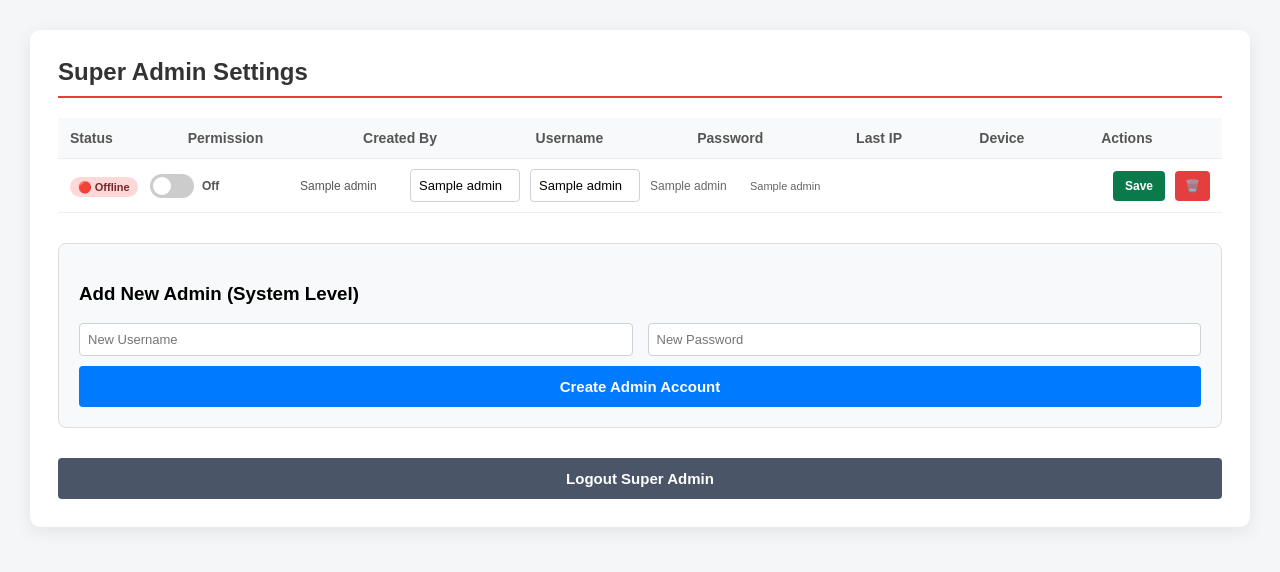
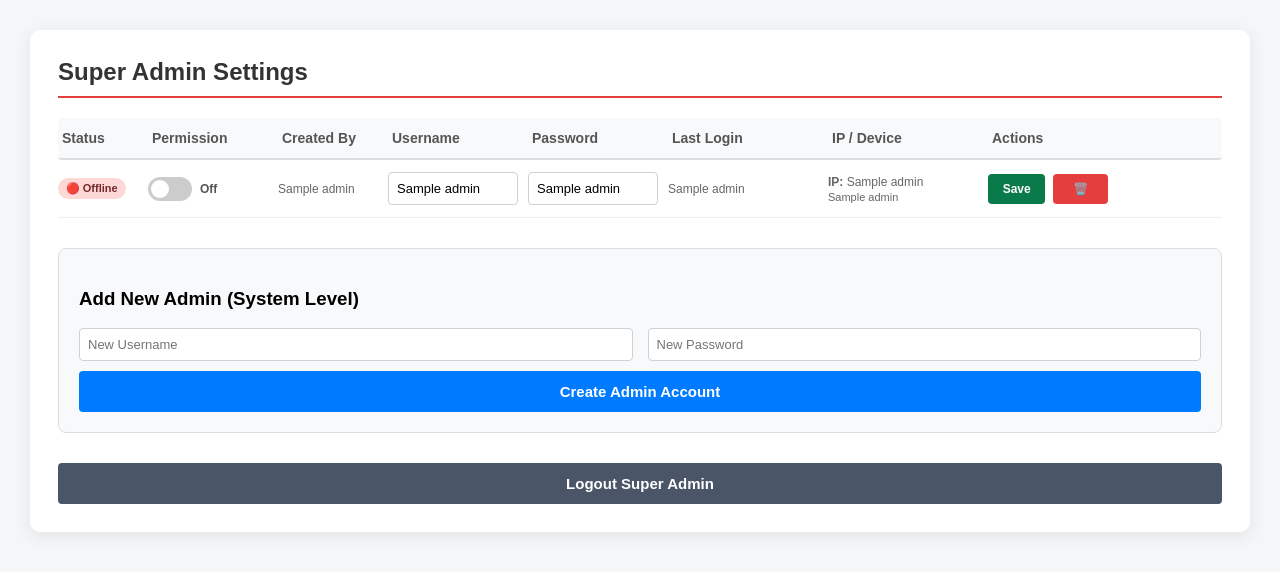
Before and after one commit to Mignon2544/green-deltaa.tattawhid.com, a Flask app: template templates/super_dashboard.html in a window 1280 px wide. Shown: the top 572 px of the page. Run offline with Flask 3, Linux system fonts and the light colour scheme; the template is opened without the code that fills it: most values are stand-ins (such as "Sample title", 1, 10 or a date in 2020); some libraries are stand-ins or nearby versions.

Commit message:
Refactor dashboard layout and styles
Updated card width and improved table layout with grid system for better alignment. Enhanced toggle switch styles and adjusted button widths for consistency.

```diff
--- a/templates/super_dashboard.html
+++ b/templates/super_dashboard.html
@@ -6,33 +6,48 @@
   <meta name="viewport" content="width=device-width, initial-scale=1">
   <style>
     body { font-family: Arial, sans-serif; background: #f4f6f8; margin: 0; padding: 30px; }
-    .card { max-width: 1300px; margin: auto; background: white; padding: 28px; border-radius: 10px; box-shadow: 0 4px 18px rgba(0,0,0,.08); }
+    .card { max-width: 1400px; margin: auto; background: white; padding: 28px; border-radius: 10px; box-shadow: 0 4px 18px rgba(0,0,0,.08); }
     h1 { margin-top: 0; font-size: 24px; color: #333; border-bottom: 2px solid #e53e3e; padding-bottom: 10px; margin-bottom: 20px;}
 
     .flash-success { background: #c6f6d5; color: #22543d; padding: 12px; border-radius: 6px; margin-bottom: 20px; font-weight: bold; }
     .flash-error { background: #fed7d7; color: #742a2a; padding: 12px; border-radius: 6px; margin-bottom: 20px; font-weight: bold; }
 
     .table-container { width: 100%; overflow-x: auto; margin-bottom: 30px; }
-    table { width: 100%; border-collapse: collapse; min-width: 1100px; }
-    th, td { padding: 12px; text-align: left; border-bottom: 1px solid #eee; font-size: 14px; vertical-align: middle; }
-    th { background: #f8f9fa; font-weight: bold; color: #555; white-space: nowrap; }
 
-    .row-container { display: flex; align-items: center; justify-content: space-between; gap: 10px; width: 100%; }
-    .edit-form { display: flex; align-items: center; gap: 10px; flex-grow: 1; margin: 0; }
+    /* Grid layout ensures headers and data align perfectly */
+    .table-row {
+      display: grid;
+      grid-template-columns: 80px 120px 100px 130px 130px 150px 150px 120px;
+      gap: 10px;
+      align-items: center;
+      padding: 12px 0;
+      border-bottom: 1px solid #eee;
+      min-width: 1100px;
+    }
 
-    input { padding: 8px; border: 1px solid #ccd2d8; border-radius: 4px; font-size: 13px; box-sizing: border-box; }
-    .input-username { width: 110px; }
-    .input-password { width: 110px; }
+    .table-header {
+      background: #f8f9fa;
+      font-weight: bold;
+      color: #555;
+      font-size: 14px;
+      padding: 12px 0;
+      border-bottom: 2px solid #ddd;
+      border-radius: 4px;
+    }
 
-    .data-text { font-size: 12px; color: #666; width: 90px; }
-    .device-text { font-size: 11px; color: #666; width: 120px; white-space: nowrap; overflow: hidden; text-overflow: ellipsis; }
+    .table-header div { padding-left: 4px; }
 
-    .badge-active { background: #c6f6d5; color: #22543d; padding: 4px 8px; border-radius: 12px; font-size: 11px; font-weight: bold; }
-    .badge-inactive { background: #fed7d7; color: #742a2a; padding: 4px 8px; border-radius: 12px; font-size: 11px; font-weight: bold; }
+    input { padding: 8px; border: 1px solid #ccd2d8; border-radius: 4px; font-size: 13px; box-sizing: border-box; width: 100%; }
+
+    .data-text { font-size: 12px; color: #666; }
+    .device-text { font-size: 11px; color: #666; white-space: nowrap; overflow: hidden; text-overflow: ellipsis; display: block; }
+
+    .badge-active { background: #c6f6d5; color: #22543d; padding: 4px 8px; border-radius: 12px; font-size: 11px; font-weight: bold; display: inline-block;}
+    .badge-inactive { background: #fed7d7; color: #742a2a; padding: 4px 8px; border-radius: 12px; font-size: 11px; font-weight: bold; display: inline-block;}
 
     .btn { padding: 8px 12px; border: none; border-radius: 4px; cursor: pointer; font-size: 12px; font-weight: bold; color: white; transition: 0.2s; }
-    .btn-save { background: #0b7a4b; margin-left: auto; }
-    .btn-delete { background: #e53e3e; padding: 8px 10px; }
+    .btn-save { background: #0b7a4b; width: 100%; }
+    .btn-delete { background: #e53e3e; padding: 8px 10px; width: 100%; }
 
     .btn-add { background: #007bff; width: 100%; padding: 12px; font-size: 15px; margin-top: 10px; }
     .btn-logout { background: #4a5568; width: 100%; padding: 12px; font-size: 15px; margin-top: 10px; text-decoration: none; display: block; text-align: center; box-sizing: border-box; border-radius: 4px; font-weight: bold; color: white; }
@@ -40,17 +55,17 @@
     .add-admin-box { background: #f8f9fa; padding: 20px; border-radius: 8px; border: 1px solid #ddd; margin-bottom: 30px; }
     .add-admin-grid { display: grid; grid-template-columns: 1fr 1fr; gap: 15px; }
 
-    /* 👇 NEW TOGGLE SWITCH CSS 👇 */
-    .switch-container { display: flex; align-items: center; gap: 8px; width: 140px;}
-    .switch { position: relative; display: inline-block; width: 44px; height: 24px; }
+    /* TOGGLE SWITCH CSS */
+    .switch-container { display: flex; align-items: center; gap: 8px; }
+    .switch { position: relative; display: inline-block; width: 44px; height: 24px; flex-shrink: 0; }
     .switch input { opacity: 0; width: 0; height: 0; }
     .slider { position: absolute; cursor: pointer; top: 0; left: 0; right: 0; bottom: 0; background-color: #ccc; transition: .4s; border-radius: 24px; }
     .slider:before { position: absolute; content: ""; height: 18px; width: 18px; left: 3px; bottom: 3px; background-color: white; transition: .4s; border-radius: 50%; }
     input:checked + .slider { background-color: #48bb78; }
     input:checked + .slider:before { transform: translateX(20px); }
     .switch-label { font-size: 12px; font-weight: bold; color: #555; }
-    /* 👆 END TOGGLE SWITCH CSS 👆 */
 
+    .form-actions { display: flex; gap: 8px; align-items: center; }
   </style>
 </head>
 <body>
@@ -66,27 +81,25 @@
     {% endwith %}
 
     <div class="table-container">
-      <table>
-        <thead>
-          <tr>
-            <th>Status</th>
-            <th>Permission</th>
-            <th>Created By</th>
-            <th>Username</th>
-            <th>Password</th>
-            <th>Last IP</th>
-            <th>Device</th>
-            <th>Actions</th>
-          </tr>
-        </thead>
-        <tbody>
+
+      <!-- HEADERS -->
+      <div class="table-row table-header">
+        <div>Status</div>
+        <div>Permission</div>
+        <div>Created By</div>
+        <div>Username</div>
+        <div>Password</div>
+        <div>Last Login</div>
+        <div>IP / Device</div>
+        <div>Actions</div>
+      </div>
+
+      <!-- ROWS -->
       {% for admin in admins %}
-          <tr>
-            <td colspan="8" style="padding: 10px 12px;">
-              <div class="row-container">
+      <form method="POST" action="/super-admin/edit-admin/{{ admin[0] }}" class="table-row">
 
-                <!-- Status -->
-                <div style="width: 70px;">
+        <!-- 1. Status (admin[-1]) -->
+        <div>
           {% if admin[-1] == 'active' %}
             <span class="badge-active">🟢 Active</span>
           {% else %}
@@ -94,7 +107,7 @@
           {% endif %}
         </div>
 
-                <!-- TOGGLE SWITCH -->
+        <!-- 2. Permission Toggle (admin[6] is ROLE) -->
         <div class="switch-container">
           <label class="switch">
             <input type="checkbox"
@@ -108,30 +121,45 @@
           </span>
         </div>
 
-                <div style="width: 100px; font-size: 12px; color: #555;">
-                  {{ admin[8] or 'System' }}
+        <!-- 3. Created By (admin[7]) -->
+        <div class="data-text">
+          {{ admin[7] or 'System' }}
         </div>
 
-                <form method="POST" action="/super-admin/edit-admin/{{ admin[0] }}" class="edit-form">
-                  <input type="text" name="username" value="{{ admin[1] }}" required class="input-username">
-                  <input type="text" name="password" value="{{ admin[2] }}" required class="input-password">
+        <!-- 4. Username (admin[1]) -->
+        <div>
+          <input type="text" name="username" value="{{ admin[1] }}" required>
+        </div>
 
-                  <span class="data-text">{{ admin[4] or 'Never' }}</span>
-                  <span class="device-text" title="{{ admin[5] }}">{{ admin[5] or 'Unknown' }}</span>
+        <!-- 5. Password (admin[2]) -->
+        <div>
+          <input type="text" name="password" value="{{ admin[2] }}" required>
+        </div>
 
+        <!-- 6. Last Login (admin[4]) -->
+        <div class="data-text">
+          {{ admin[4] or 'Never' }}
+        </div>
+
+        <!-- 7. IP / Device (admin[3] is IP, admin[5] is Device) -->
+        <div>
+          <span class="data-text" style="display:block; margin-bottom: 2px;"><strong>IP:</strong> {{ admin[3] or 'Unknown' }}</span>
+          <span class="device-text" title="{{ admin[5] }}">{{ admin[5] or 'Unknown Device' }}</span>
+        </div>
+
+        <!-- 8. Actions (Save & Delete) -->
+        <div class="form-actions">
           <button type="submit" class="btn btn-save">Save</button>
+          <!-- Using type="button" and onclick to avoid nested form issues -->
+          <button type="button" class="btn btn-delete" onclick="if(confirm('Delete this admin?')) { document.getElementById('delete-form-{{ admin[0] }}').submit(); }">🗑️</button>
+        </div>
+
       </form>
 
-                <form method="POST" action="/super-admin/delete-admin/{{ admin[0] }}" style="margin: 0;" onsubmit="return confirm('Delete this admin?');">
-                  <button type="submit" class="btn btn-delete">🗑️</button>
-                </form>
+      <!-- Hidden delete form to prevent nested forms -->
+      <form id="delete-form-{{ admin[0] }}" method="POST" action="/super-admin/delete-admin/{{ admin[0] }}" style="display: none;"></form>
 
-              </div>
-            </td>
-          </tr>
       {% endfor %}
-        </tbody>
-      </table>
     </div>
 
     <div class="add-admin-box">
```
Lines whose indentation alone changed are shown as unchanged.
